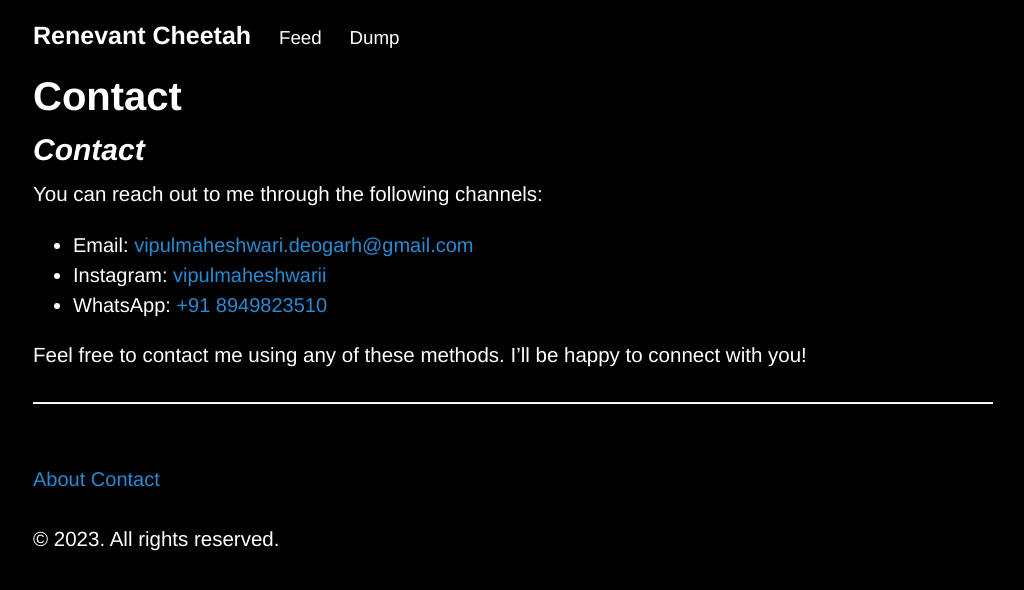
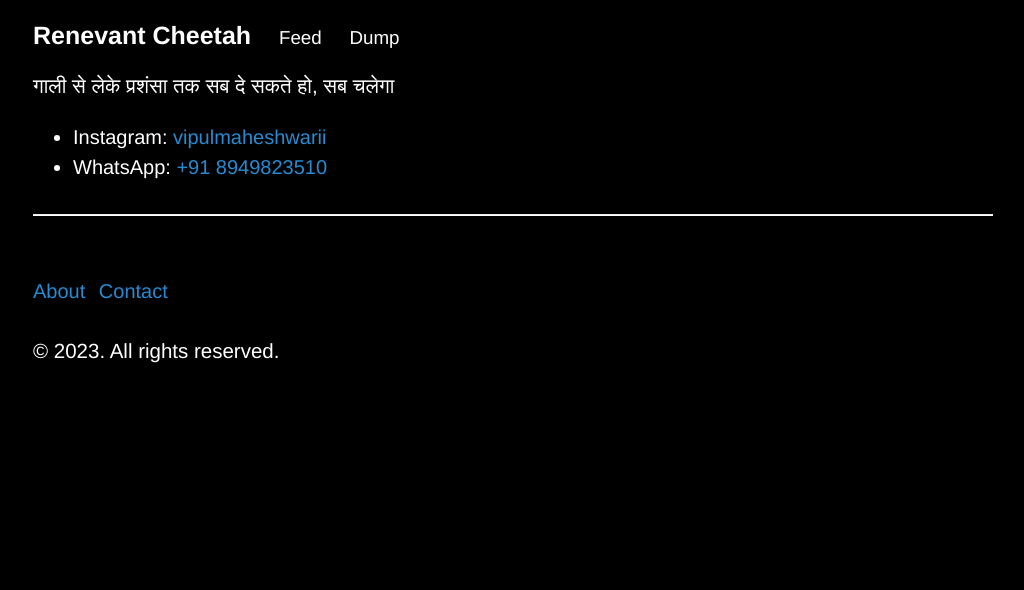
Before and after one commit to renevantcheetah/renevantcheetah.github.io, a Jekyll site: the page built from contact.md, in a window 1280 px wide. Shown: the top 590 px of the page, without its empty margins (127-1151 px from the left). Built offline with Jekyll 4.4.1, drawn with Linux system fonts in a browser that asks for light colours; comment, search, counter and statistics services are not loaded; our own code applies the rules of GitHub Pages for plain Markdown files.

Commit message:
Updated the Details for the contact page

```diff
--- a/_includes/footer.html
+++ b/_includes/footer.html
@@ -1,7 +1,11 @@
 <footer>
     <!-- Other footer content goes here -->
 
-    <a href="https://renevantcheetah.github.io/me/" class="btn">About </a>
+    <a href="https://renevantcheetah.github.io/me/" class="btn">About</a>
+
+    <!-- Make some gap bewteen two links-->
+    <span style="padding-left: 4px; padding-right: 4px;"></span>
+
     <a href="https://renevantcheetah.github.io/contact/" class="btn">Contact </a>
 
 </footer>
--- a/contact.md
+++ b/contact.md
@@ -4,12 +4,7 @@
 permalink: /contact/
 ---
 
-## Contact
+गाली से लेके प्रशंसा तक सब दे सकते हो, सब चलेगा
 
-You can reach out to me through the following channels:
-
-- Email: [vipulmaheshwari.deogarh@gmail.com](mailto:vipulmaheshwari.deogarh@gmail.com)
 - Instagram: [vipulmaheshwarii](https://www.instagram.com/vipulmaheshwarii)
 - WhatsApp: [+91 8949823510](https://wa.me/+918949823510)
-
-Feel free to contact me using any of these methods. I'll be happy to connect with you!
```
Also changed, not shown: me.md (+1 -1 lines).
